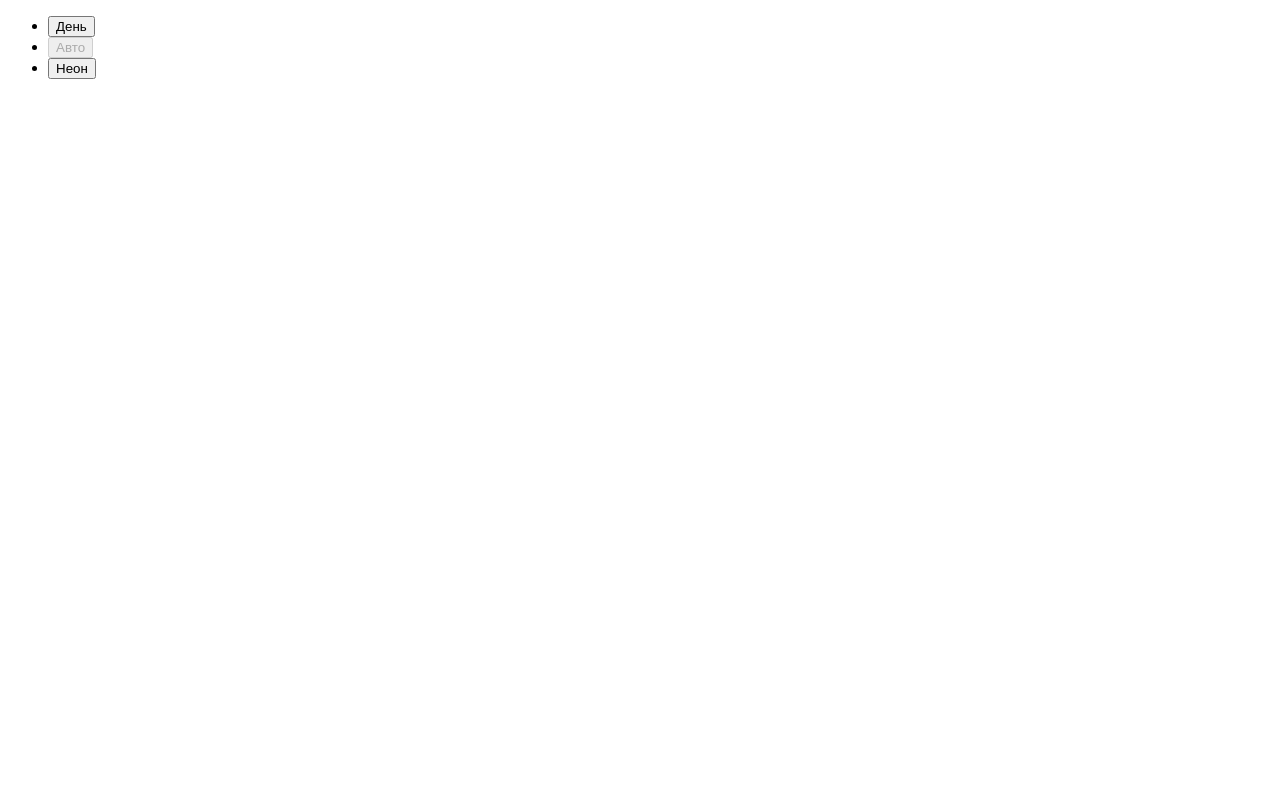
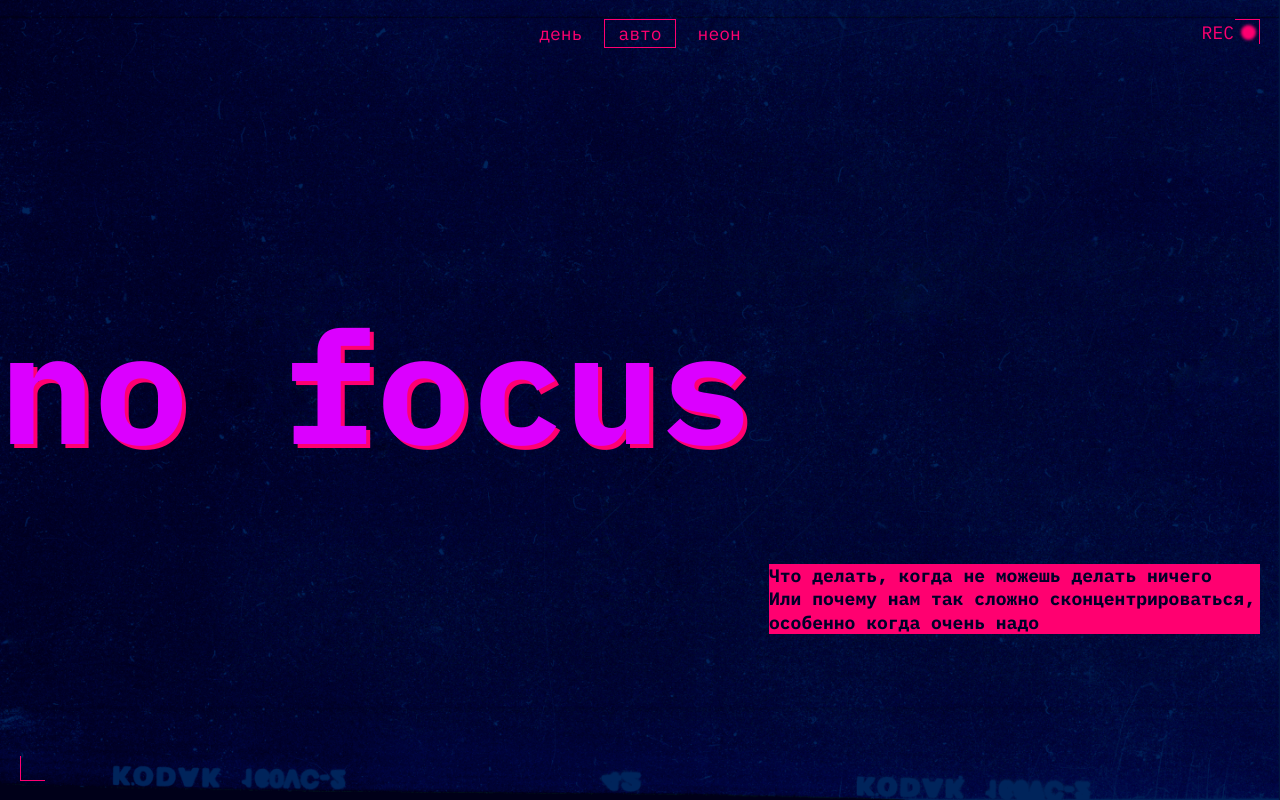
Before and after one commit to DarinaBes/slozhno-sosredotochitsya, a plain HTML site: page index.html in a window 1280 px wide. Drawn offline with Linux system fonts and the light colour scheme.

Commit message:
готова шапка сайта

```diff
--- a/index.html
+++ b/index.html
@@ -4,10 +4,21 @@
     <meta charset="UTF-8" />
     <meta http-equiv="X-UA-Compatible" content="IE=edge" />
     <meta name="viewport" content="width=device-width, initial-scale=1.0" />
+    <meta name="color-scheme" content="dark light" />
+    <link rel="icon" href="./images/favicon.ico" sizes="any">
+    <link rel="icon" href="./images/favicon.svg" type="image/svg+xml">
+    <link rel="apple-touch-icon" href="./images/mobile-icon.png">
     <title>Сложно сосредоточиться</title>
+    <link rel="stylesheet" href="./fonts/fonts.css" />
+    <link rel="stylesheet" href="./styles/globals.css" />
+    <link rel="stylesheet" href="./styles/variables.css" />
+    <link rel="stylesheet" href="./styles/style.css" />
+    <link rel="stylesheet" href="./styles/dark.css" />
+    <link rel="stylesheet" href="./styles/light.css" />
   </head>
   <body class="page">
     <header class="header decorated-zone">
+      <span class="rec" aria-hidden="true">REC</span>
       <nav class="header__theme-menu">
         <ul class="header__theme-menu-list">
           <li class="header__theme-menu-item">
@@ -34,6 +45,9 @@
           </li>
         </ul>
       </nav>
+      <h1 class="title header-title">no focus</h1>
+      <p class="header-text title-decor">Что делать, когда не&nbsp;можешь делать ничего<br>
+        Или почему нам так сложно сконцентрироваться, особенно когда очень надо</p>
     </header>
     <script src="./scripts/script.js"></script>
   </body>
--- a/styles/globals.css
+++ b/styles/globals.css
@@ -39,4 +39,7 @@ a {
   font-family: inherit;
   font-size: inherit;
   line-height: inherit;
+  text-transform: lowercase;
+  background-color: transparent;
+  border: none;
 }
--- a/styles/style.css
+++ b/styles/style.css
@@ -1,5 +1,185 @@
 /* Основные стили проекта. Это стили для темы, которую вы верстаете первой. */
 
 .page {
-  /* сохраните в разметке и стилях класс page. На его основе работает скрипт. */
+  background-color: var(--bakgr-image);
+  background-image: var(--bakgr-image);
+  background-position: center;
+  background-attachment: fixed;
+  background-size: cover;
+  background-repeat: no-repeat;
+  font-family: var(--font-family);
+  font-size: var(--font-size);
 }
+
+header {
+  display: flex;
+  flex-direction: column;
+  padding: 20px;
+  position: relative;
+  min-height: 100vh;
+}
+
+.decorated-zone::before {
+  content: '';
+  position: absolute;
+  display: block;
+  border-inline-end: 1px solid var(--decor-color);
+  border-block-start: 1px solid var(--decor-color);
+  block-size: 25px;
+  inline-size: 25px;
+  top: 19px;
+  right: 20px;
+}
+
+.decorated-zone::after {
+  content: '';
+  position: absolute;
+  display: block;
+  border-inline-start: 1px solid var(--decor-color);
+  border-block-end: 1px solid var(--decor-color);
+  block-size: 25px;
+  inline-size: 25px;
+  bottom: 19px;
+  left: 20px;
+}
+
+.header__theme-menu-list {
+  display: flex;
+  gap: 10px;
+  flex-direction: row;
+  justify-content: center;
+}
+
+.rec {
+  position: absolute;
+  color: var(--accent-color);
+  line-height: 25px;
+  right: 27px;
+  display: flex;
+  align-items: center;
+  gap: 10px;
+}
+
+.rec::after {
+  content: "";
+  border-radius: 50%;
+  width: 9px;
+  height: 9px;
+  background-color: var(--accent-color);
+  box-shadow: 0 0 3px 3px var(--accent-color);
+}
+
+.title {
+  font-size: var(--font-size-standart);
+  line-height: 82.5%;
+  color: var(--title-color);
+}
+
+.header-title {
+  text-shadow: 4px 4px 0 var(--accent-color);
+  padding: 274px 0 114px;
+  display: inline;
+  margin-inline-start: -20px;
+}
+
+.header-text {
+  align-self: flex-end;
+  width: clamp(355px, 50%, 491px);
+  margin-bottom: 114px;
+}
+
+.title-decor {
+  background-color: var(--accent-color);
+  color: var(--text-color);
+  font-weight: 700;
+  line-height: 23.4px;
+  justify-content: end;
+}
+
+.header__theme-menu-button {
+  padding: 0 13px;
+  cursor: pointer;
+  color: var(--btn-color);
+  height: 27px;
+}
+
+.header__theme-menu-button:hover {
+  outline: 1px solid var(--btn-color);
+}
+
+.header__theme-menu-button:focus {
+  outline: none;
+}
+
+.header__theme-menu-button:focus-visible {
+  border-block-end: 1px solid var(--decor-color);
+}
+
+.header__theme-menu-button_active {
+  outline: 1px solid var(--decor-color);
+  pointer-events: none;
+}
+
+
+
+
+
+
+
+
+
+
+
+
+/* медиа запросы */
+
+@media (width <=768px) {
+  .header__theme-menu {
+  padding-top: 173.5px;
+  align-self: flex-end;
+  }
+
+  .header__theme-menu-list {
+    flex-direction: column;
+  }
+
+  .header-title {
+    padding: 170px 0 162px;
+  }
+}
+
+
+@media (width <=680px) {
+  .header {
+    padding: 10px;
+  }
+
+  .header__theme-menu {
+    padding-top: 76px;
+  }
+
+  .header-title {
+    margin-inline-start: 0;
+    font-size: var(--font-size-mini);
+    padding: 65px 0 55px;
+  }
+
+  .header-text {
+  margin-bottom: 56px;
+  }
+
+  .rec {
+    right: 18px;
+    top: 10px;
+  }
+
+  .decorated-zone::after {
+    left: 10px;
+    bottom: 10px;
+  }
+
+  .decorated-zone::before {
+    right: 10px;
+    top: 10px;
+  }
+}
--- a/styles/variables.css
+++ b/styles/variables.css
@@ -2,3 +2,19 @@
   Переменные для вашего проекта
   и их переопределение под различные устройства
 */
+:root {
+  --bakgr-image: url(../images/cover-image-dark.png);
+  --bakgr-color: #000028;
+  --title-color: #db00ff;
+  --text-color: #000028;
+  --accent-color: #ff0070;
+  --title-shadow: #ff0070;
+  --decor-color: #ff0070;
+  --small-text-color: #f1b2ce;
+  --btn-color: var(--accent-color);
+  --section-text-color: var(--accent-color);
+  --font-family: "IBM Plex Mono", "monospace";
+  --font-size: 18px;
+  --font-size-mini: clamp(7.25rem, 7.0115rem + 1.0178vw, 7.5rem);
+  --font-size-standart: clamp(7.5rem, 0.5625rem + 14.4531vw, 9.8125rem);
+}
```
Also changed, not shown: 1 other file.
